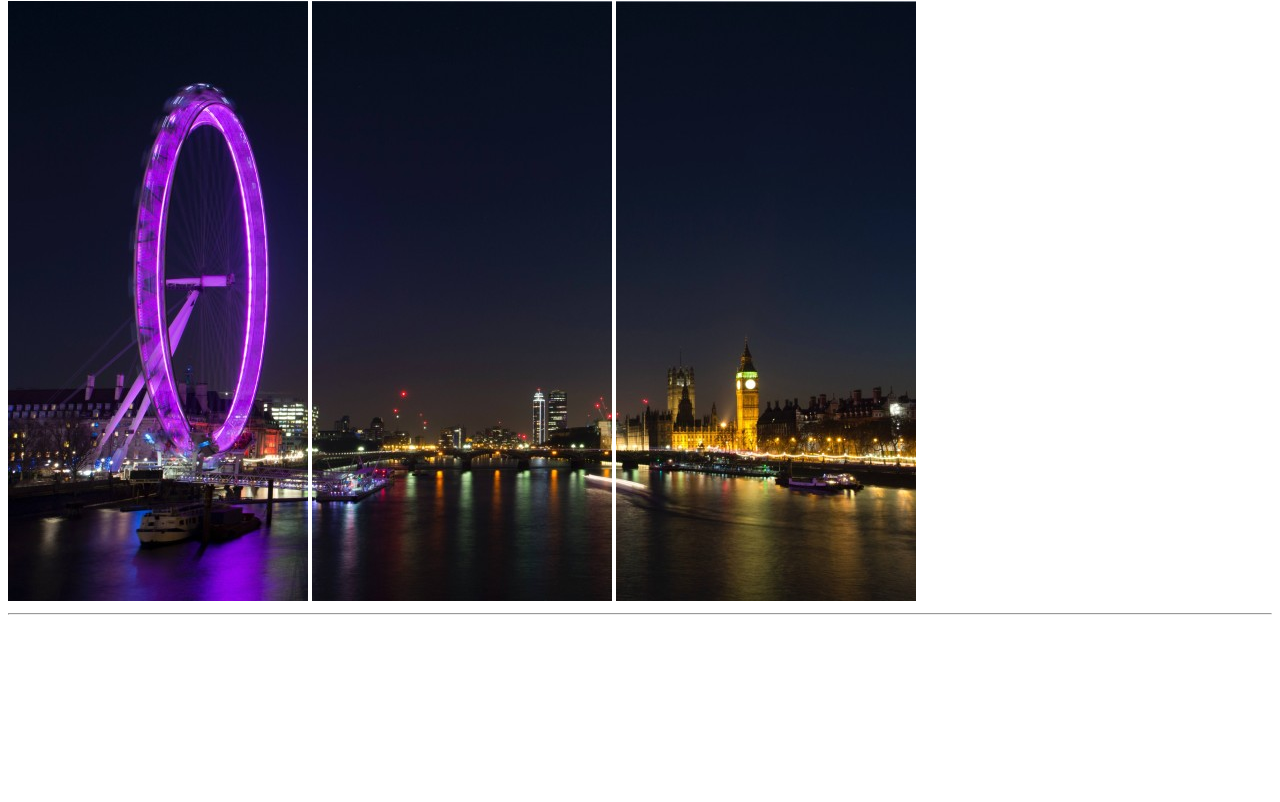
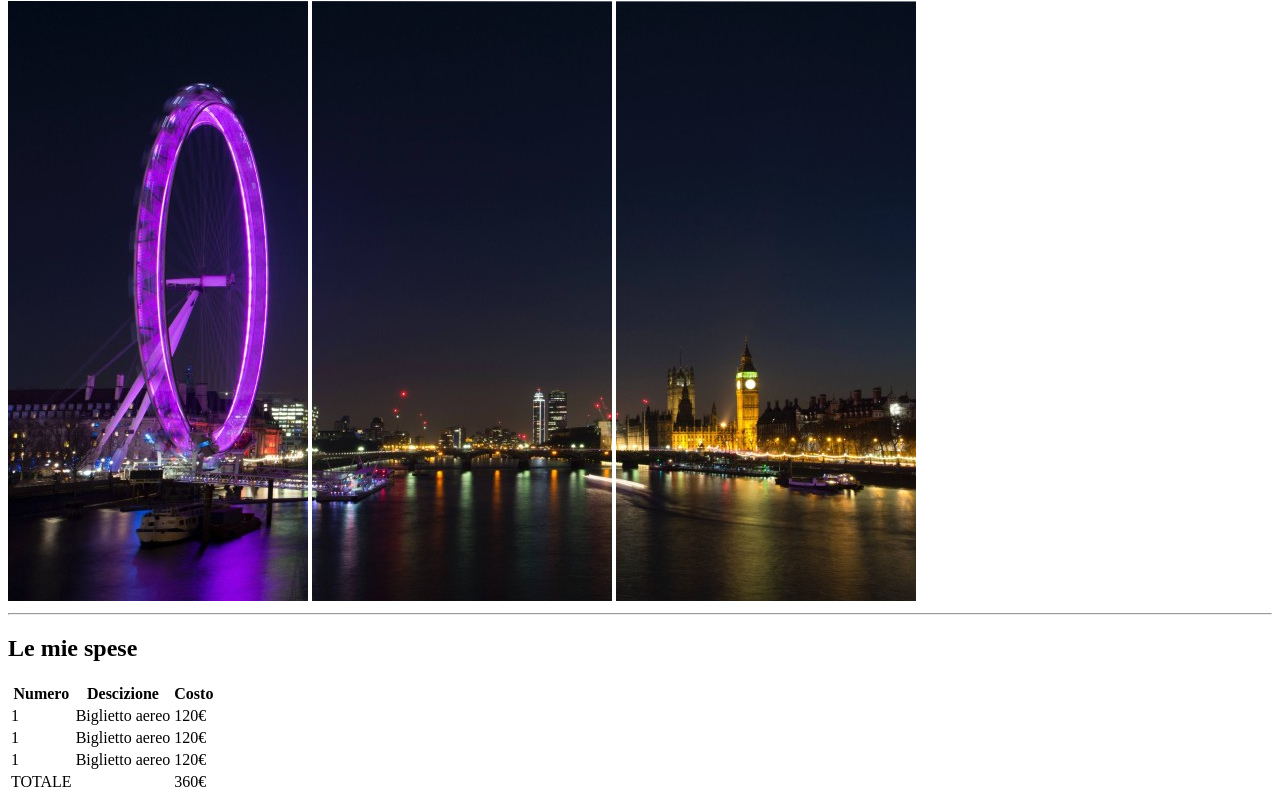
Before and after one commit to Pierluca-Strianese/html-london-trip, a plain HTML site: page index.html in a window 1280 px wide. Shown: the part 79-881 px from the top of the page. Before the commit the page ends 800 px from the top, so only its background shows below. Drawn offline with Linux system fonts and the light colour scheme.

Commit message:
add section "le mie spese"

```diff
--- a/index.html
+++ b/index.html
@@ -18,7 +18,46 @@
     </header>
 
     <main>
+        <section>
+            <h2> Le mie spese </h2>
 
+            <table>
+                <thead>
+                    <tr>
+                        <th> Numero </th>
+                        <th> Descizione </th>
+                        <th> Costo </th>
+                    </tr>
+                </thead>
+                <tbody>
+                    <tr> <!-- riga 1 -->
+                        <td>1</td>
+                        <td>Biglietto aereo</td>
+                        <td>120€</th>
+                    </tr>
+                    <tr> <!-- riga 2 -->
+                        <td>1</td>
+                        <td>Biglietto aereo</td>
+                        <td>120€</th>
+                    </tr>
+                    <tr> <!-- riga 3 -->
+                        <td>1</td>
+                        <td>Biglietto aereo</td>
+                        <td>120€</th>
+                    </tr>
+                </tbody>
+                <tfoot>
+                    <tr>
+                        <td>TOTALE</td>
+                        <td></td>
+                        <td>360€</td>
+                    </tr>
+                </tfoot>
+
+
+            </table>
+
+        </section>
 
 
     </main>
```
